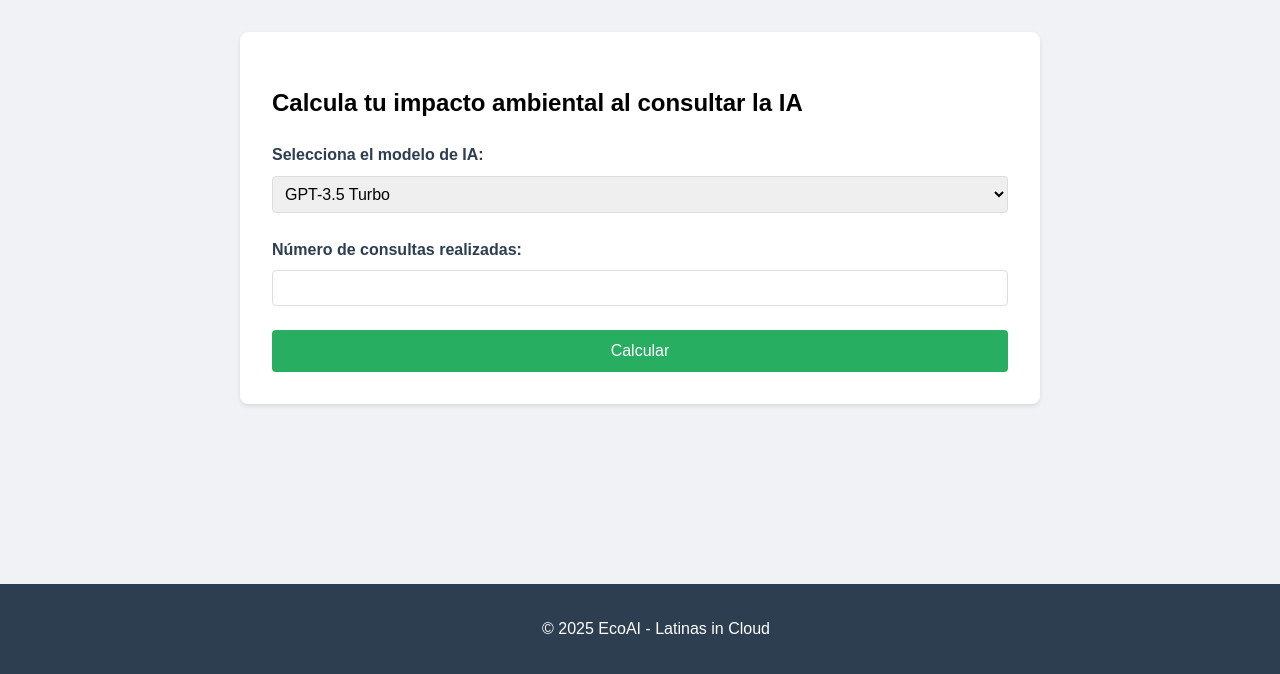
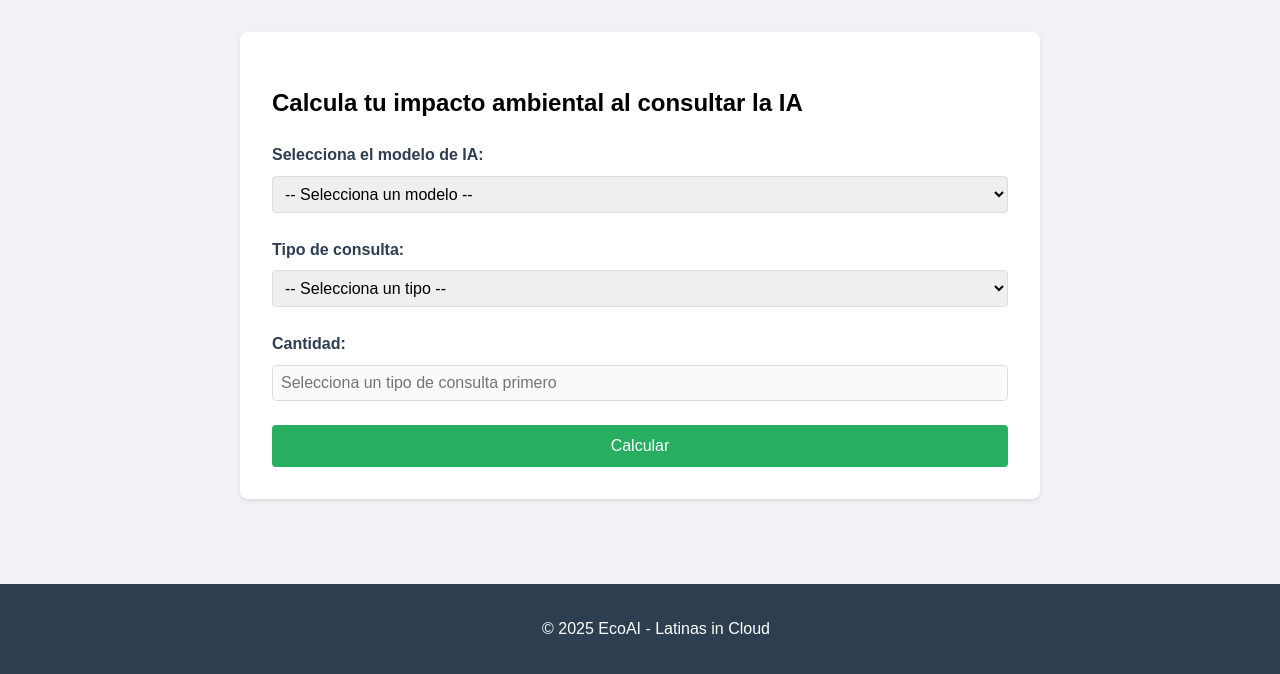
Before and after one commit to martinaemunoz/ecoai-latinasincloud, a Flask app: page / in a window 1280 px wide. Shown: the part 126-800 px from the top of the page. Run offline with Flask 3, Linux system fonts and the light colour scheme.

Commit message:
feat: Mejorar formulario con tipo de consulta y cantidad dinámica
- Añadir campo tipo_consulta con opciones: texto, código, imagen, audio, video
- Implementar label dinámico que cambia según tipo seleccionado
- Campo cantidad se habilita solo después de seleccionar tipo
- Actualizar calculator para usar cantidad en lugar de consultas
- Mostrar tipo_consulta capitalizado en resultados
- Agregar .gitignore para excluir __pycache__ y archivos Python comunes

```diff
--- a/app.py
+++ b/app.py
@@ -4,15 +4,20 @@ from utils.calculator import calcular_impacto
 
 app = Flask(__name__)
 
+# Ruta principal (interfaz web)
+
 @app.route('/')
 def index():
     return render_template('index.html')
 
+# Ruta para formulario web
+
 @app.route('/calcular', methods=['POST'])
 def calcular():
     modelo = request.form.get('modelo')
-    consultas = request.form.get('consultas', type=int)
-    resultado = calcular_impacto(modelo, consultas)
+    tipo_consulta = request.form.get('tipo_consulta')
+    cantidad = request.form.get('cantidad', type=int)
+    resultado = calcular_impacto(modelo, tipo_consulta, cantidad)
     return render_template('results.html', resultado=resultado)
 
 if __name__ == '__main__':
--- a/data/ecoai_dataset.csv
+++ b/data/ecoai_dataset.csv
@@ -0,0 +1,16 @@
+modelo,proveedor,tipo_consulta,unidad_medida,agua(L),energia(kWh),carbono(gCO2e),eq_agua,eq_energia,eq_co2
+GPT-4 Turbo,OpenAI,texto,pregunta,0.75,0.15,0.3,3 vasos de agua,10 min ampolleta LED,200 m en auto
+Claude 3 Opus,Anthropic,texto,pregunta,0.6,0.12,0.24,2.5 vasos de agua,8 min ampolleta LED,160 m en auto
+Gemini 1.5 Pro,Google,texto,pregunta,0.65,0.13,0.26,3 vasos de agua,9 min ampolleta LED,170 m en auto
+GPT-4 Turbo,OpenAI,código,bloque,1.2,0.25,0.45,medio vaso de agua,18 min ampolleta LED,300 m en auto
+Claude 3 Opus,Anthropic,código,bloque,1.0,0.2,0.4,medio vaso de agua,15 min ampolleta LED,270 m en auto
+Gemini 1.5 Pro,Google,código,bloque,1.1,0.22,0.42,medio vaso de agua,16 min ampolleta LED,280 m en auto
+Gemini 1.5 Pro,Google,imagen,imagen,2.1,0.6,1.2,1 botella de agua (500ml),45 min ampolleta LED,1 km en auto
+Claude 3 Opus,Anthropic,imagen,imagen,1.8,0.5,1.0,1 botella de agua (500ml),40 min ampolleta LED,900 m en auto
+GPT-4 Turbo,OpenAI,imagen,imagen,2.3,0.65,1.25,1 botella de agua (500ml),50 min ampolleta LED,1.1 km en auto
+Whisper Large V3,OpenAI,audio,minuto,1.5,0.35,0.6,2 vasos de agua,25 min ampolleta LED,600 m en auto
+Gemini 1.5 Pro,Google,audio,minuto,1.4,0.33,0.58,2 vasos de agua,24 min ampolleta LED,580 m en auto
+Claude 3 Opus,Anthropic,audio,minuto,1.3,0.3,0.55,2 vasos de agua,22 min ampolleta LED,550 m en auto
+Gemini 1.5 Pro,Google,video,minuto,4.5,1.2,2.5,2 botellas de agua (1L),1.5 h ampolleta LED,2.5 km en auto
+Claude 3 Opus,Anthropic,video,minuto,4.0,1.0,2.2,2 botellas de agua (1L),1.3 h ampolleta LED,2.2 km en auto
+GPT-4 Turbo,OpenAI,video,minuto,4.8,1.3,2.8,2 botellas de agua (1L),1.6 h ampolleta LED,2.8 km en auto
--- a/static/js/main.js
+++ b/static/js/main.js
@@ -1,13 +1,41 @@
-// validación del formulario
+// Validación y lógica dinámica del formulario
 document.addEventListener('DOMContentLoaded', function() {
     const form = document.querySelector('.impact-form');
-    const consultasInput = document.getElementById('consultas');
+    const tipoConsultaSelect = document.getElementById('tipo_consulta');
+    const cantidadInput = document.getElementById('cantidad');
+    const cantidadLabel = document.getElementById('cantidad-label');
+    const modeloSelect = document.getElementById('modelo');
 
+    // Actualizar label y habilitar campo cuando se selecciona tipo de consulta
+    tipoConsultaSelect.addEventListener('change', function(e) {
+        const selectedType = e.target.value;
+
+        if (selectedType) {
+            // Obtener el label correspondiente del atributo data
+            const labelText = tipoConsultaSelect.dataset[selectedType];
+            cantidadLabel.textContent = labelText || 'Cantidad:';
+            cantidadInput.disabled = false;
+            cantidadInput.placeholder = `Ingresa ${labelText.toLowerCase()}`;
+            cantidadInput.required = true;
+        } else {
+            // Reset si no hay selección
+            cantidadLabel.textContent = 'Cantidad:';
+            cantidadInput.disabled = true;
+            cantidadInput.placeholder = 'Selecciona un tipo de consulta primero';
+            cantidadInput.value = '';
+            cantidadInput.required = false;
+        }
+    });
+
+    // Validación al enviar
     form.addEventListener('submit', function(e) {
-        const consultas = parseInt(consultasInput.value);
-        if (isNaN(consultas) || consultas <= 0) {
+        const modelo = modeloSelect.value;
+        const tipoConsulta = tipoConsultaSelect.value;
+        const cantidad = parseInt(cantidadInput.value);
+
+        if (!modelo || !tipoConsulta || isNaN(cantidad) || cantidad <= 0) {
             e.preventDefault();
-            alert('Por favor ingresa un número válido de consultas mayor a 0');
+            alert('Por favor completa todos los campos correctamente');
         }
     });
 });
--- a/templates/index.html
+++ b/templates/index.html
@@ -9,16 +9,28 @@
         <div class="form-group">
             <label for="modelo">Selecciona el modelo de IA:</label>
             <select name="modelo" id="modelo" required>
-                <option value="gpt-3.5-turbo">GPT-3.5 Turbo</option>
-                <option value="gpt-4">GPT-4</option>
-                <option value="gemini">Gemini</option>
-                <option value="claude">Claude</option>
+                <option value="">-- Selecciona un modelo --</option>
+                <option value="GPT-4 Turbo">GPT-4 Turbo (OpenAI)</option>
+                <option value="Claude 3 Opus">Claude 3 Opus (Anthropic)</option>
+                <option value="Gemini 1.5 Pro">Gemini 1.5 Pro (Google)</option>
             </select>
         </div>
 
         <div class="form-group">
-            <label for="consultas">Número de consultas realizadas:</label>
-            <input type="number" name="consultas" id="consultas" min="1" required>
+            <label for="tipo_consulta">Tipo de consulta:</label>
+            <select name="tipo_consulta" id="tipo_consulta" required data-texto="Número de consultas de texto" data-código="Cantidad de bloques de código" data-imagen="Número de imágenes" data-audio="Cantidad de minutos de audio transcribidos" data-video="Cantidad de minutos de video">
+                <option value="">-- Selecciona un tipo --</option>
+                <option value="texto">Consultas de texto simple</option>
+                <option value="código">Creación o ejecución de código</option>
+                <option value="imagen">Creación de imagen</option>
+                <option value="audio">Transcripción de audio</option>
+                <option value="video">Creación de video</option>
+            </select>
+        </div>
+
+        <div class="form-group">
+            <label for="cantidad" id="cantidad-label">Cantidad:</label>
+            <input type="number" name="cantidad" id="cantidad" min="1" placeholder="Selecciona un tipo de consulta primero" disabled>
         </div>
 
         <button type="submit" class="calculate-btn">Calcular</button>
```
Also changed, not shown: templates/results.html (+6 -6 lines), utils/calculator.py (+65 -20 lines), 1 other file.
